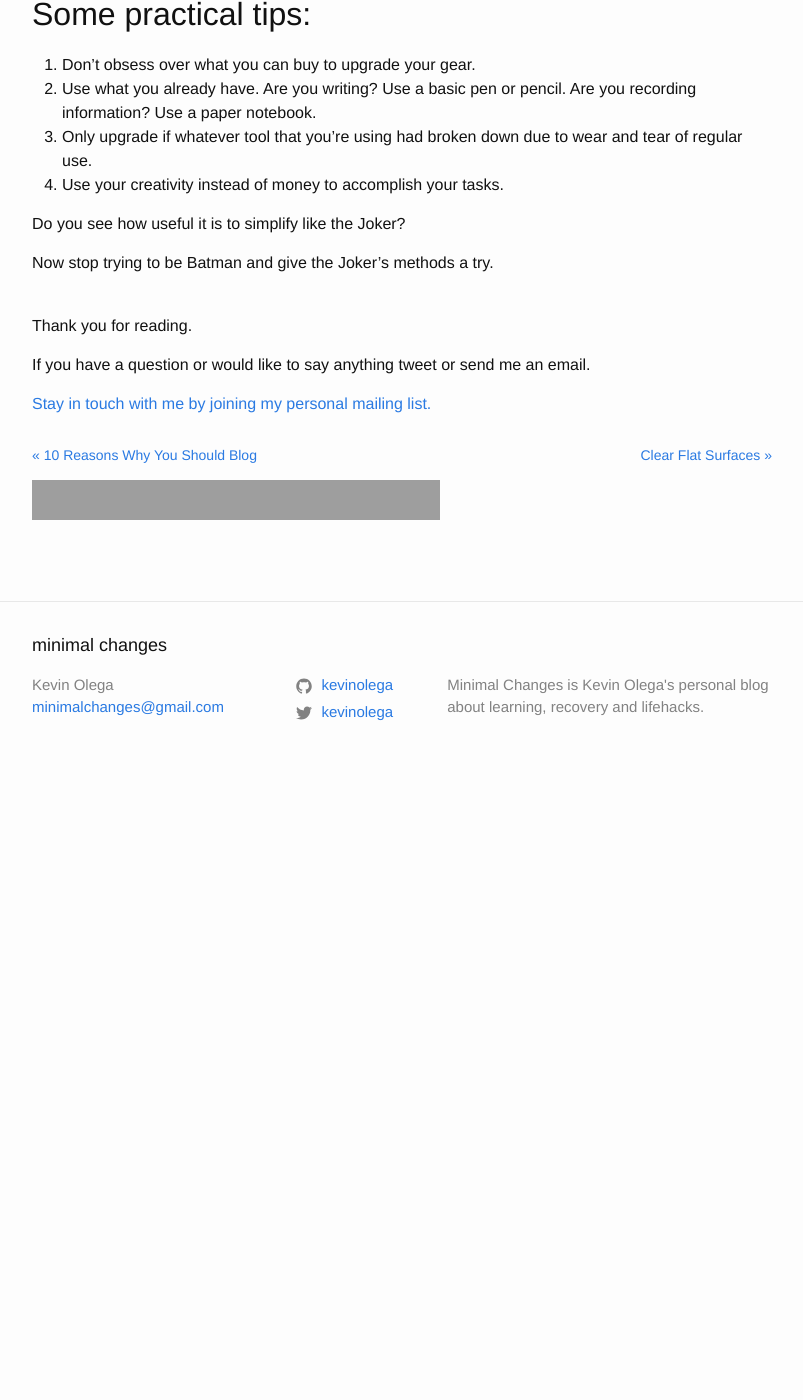
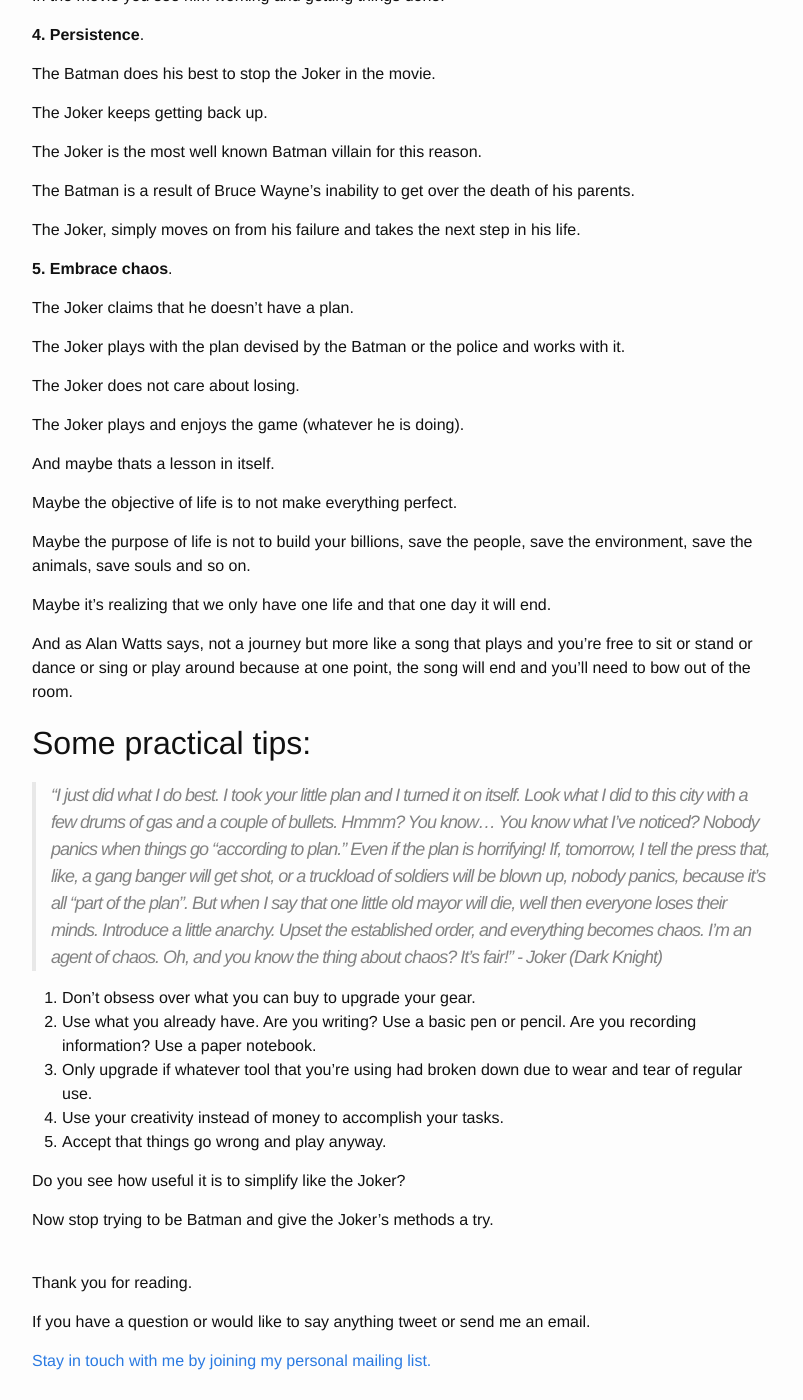
Before and after one commit to kevinolega/minimalchanges, a Jekyll site: the page built from _posts/2016-05-13-joker.md, in a window 1280 px wide and 1400 px high, scrolled down 2505 px. Shown: the whole window, without its empty margins (238-1041 px from the left). Built offline with Jekyll 4.4.1, drawn with Linux system fonts in a browser that asks for light colours; nearby versions of some CDN libraries; library files that are not in the unit come from our copies; before the commit the page ends 3289 px from its top, so only the background shows below that; some of the changed text lies outside the part shown; grey boxes are pictures that could not be loaded.

Commit message:
Update 2016-05-13-joker.md

```diff
--- a/_posts/2016-05-13-joker.md
+++ b/_posts/2016-05-13-joker.md
@@ -23,6 +23,10 @@ The Joker eliminated the heads of the major crime families in Gotham.
 
 The Joker replaced the corrupt Gotham government officials with non corrupt ones by assassinating them.
 
+The Joker restored the "faith in humanity" in the hearts of the citizens of Gotham by putting them in a bad spot and giving them the opportunity and power to carry out their worst fantasies they still chose to "do the right thing" at the end.
+
+It's a lot better than "putting fear in the heart of every criminal" wait, Joker accomplishes that too.
+
 ## Bad Batman Habits I emulate:
 
 **1. I want to show off**.
@@ -31,17 +35,23 @@ Buying the latest gadgets is more of a statement than a necessity.
 
 When I started blogging, I got more done with a USB thumb drive and a rented or borrowed computer.
 
-Today I have a smartphone, a tablet, a MacBook Pro, a MacBook Air, bluetooth keyboards and so on but despite that, I have a hard time getting any writing done because I'm distracted by all the unnecessary features.
+Today I have an iPhone, an iPad, a MacBook Pro, a MacBook Air, bluetooth keyboards and so on but despite that, I have a hard time getting any writing done because I'm distracted by all the unnecessary features.
 
 When I learned to cook, I saved up for and bough everything you see in as Gordon Ramsay and Jamie Oliver cooking show.
 
-Now I use a single pan, and occassionsally a knife and just spend one minute making steak or burgers everyday.
+These days, I use a single pan, and occassionsally a knife and just spend one minute making steak or burgers everyday.
 
 **2. I beat around the bush**.
 
 Instead of just writing and publishing, I read more, I explore techniques, I do a lot of other unnecessary things.
 
 I kind of imagine that I'm like Batman.
+
+Batman is the master of almost all known human and alien martial arts, master detective, master businessman, survivalist, ninja, firearm expert that rarely picks up a gun and so on.
+
+Batman is the unbeatable one man army capable of taking anyone out with enough prep time.
+
+This is overkill for one person.
 
 I beat criminals into submission and hope the world will change.
 
@@ -109,12 +119,35 @@ The Batman is a result of Bruce Wayne's inability to get over the death of his p
 
 The Joker, simply moves on from his failure and takes the next step in his life.
 
+**5. Embrace chaos**.
+
+The Joker claims that he doesn't have a plan.
+
+The Joker plays with the plan devised by the Batman or the police and works with it.
+
+The Joker does not care about losing.
+
+The Joker plays and enjoys the game (whatever he is doing).
+
+And maybe thats a lesson in itself.
+
+Maybe the objective of life is to not make everything perfect.
+
+Maybe the purpose of life is not to build your billions, save the people, save the environment, save the animals, save souls and so on.
+
+Maybe it's realizing that we only have one life and that one day it will end.
+
+And as Alan Watts says, not a journey but more like a song that plays and you're free to sit or stand or dance or sing or play around because at one point, the song will end and you'll need to bow out of the room.
+
 ## Some practical tips:
+
+> "I just did what I do best. I took your little plan and I turned it on itself. Look what I did to this city with a few drums of gas and a couple of bullets. Hmmm? You know... You know what I've noticed? Nobody panics when things go "according to plan." Even if the plan is horrifying! If, tomorrow, I tell the press that, like, a gang banger will get shot, or a truckload of soldiers will be blown up, nobody panics, because it's all "part of the plan". But when I say that one little old mayor will die, well then everyone loses their minds. Introduce a little anarchy. Upset the established order, and everything becomes chaos. I'm an agent of chaos. Oh, and you know the thing about chaos? It's fair!” - Joker (Dark Knight)
 
 1. Don't obsess over what you can buy to upgrade your gear.
 2. Use what you already have. Are you writing? Use a basic pen or pencil. Are you recording information? Use a paper notebook.
 3. Only upgrade if whatever tool that you're using had broken down due to wear and tear of regular use.
 4. Use your creativity instead of money to accomplish your tasks.
+5. Accept that things go wrong and play anyway.
 
 Do you see how useful it is to simplify like the Joker?
 
```
